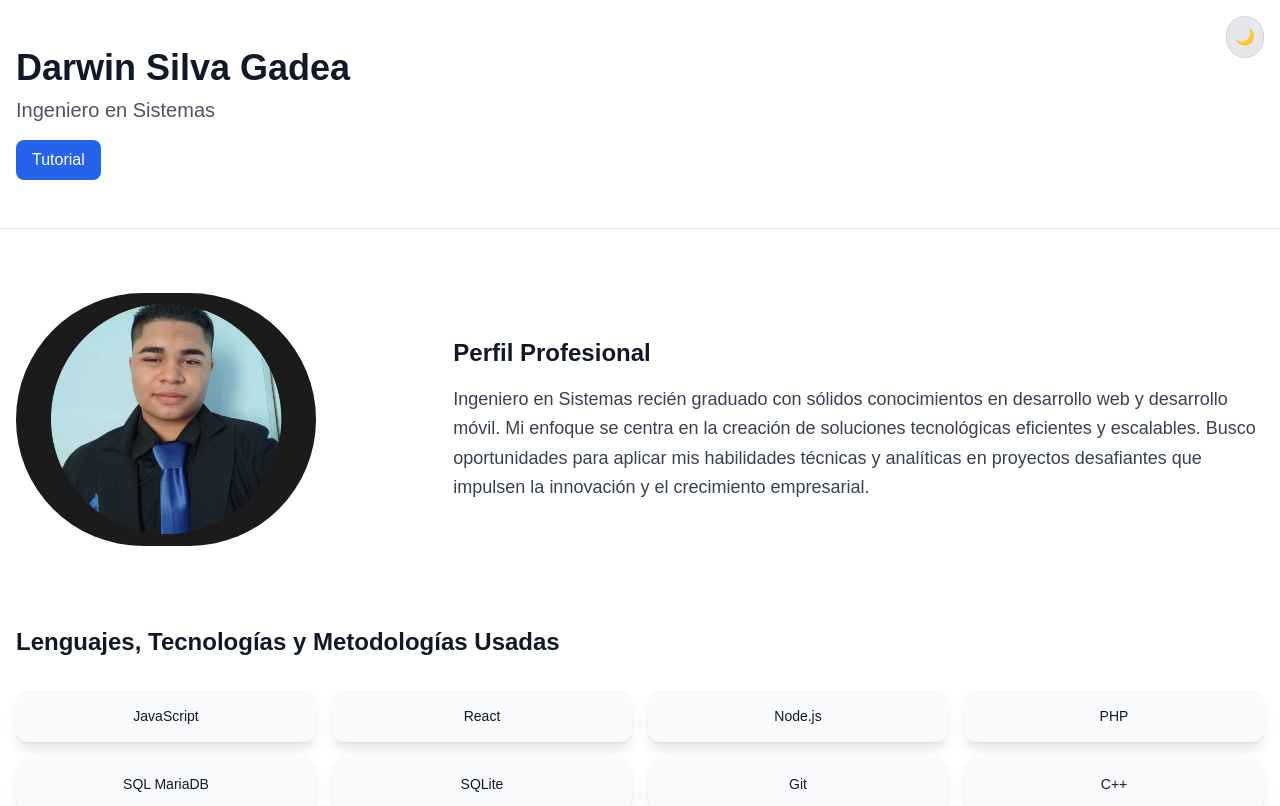
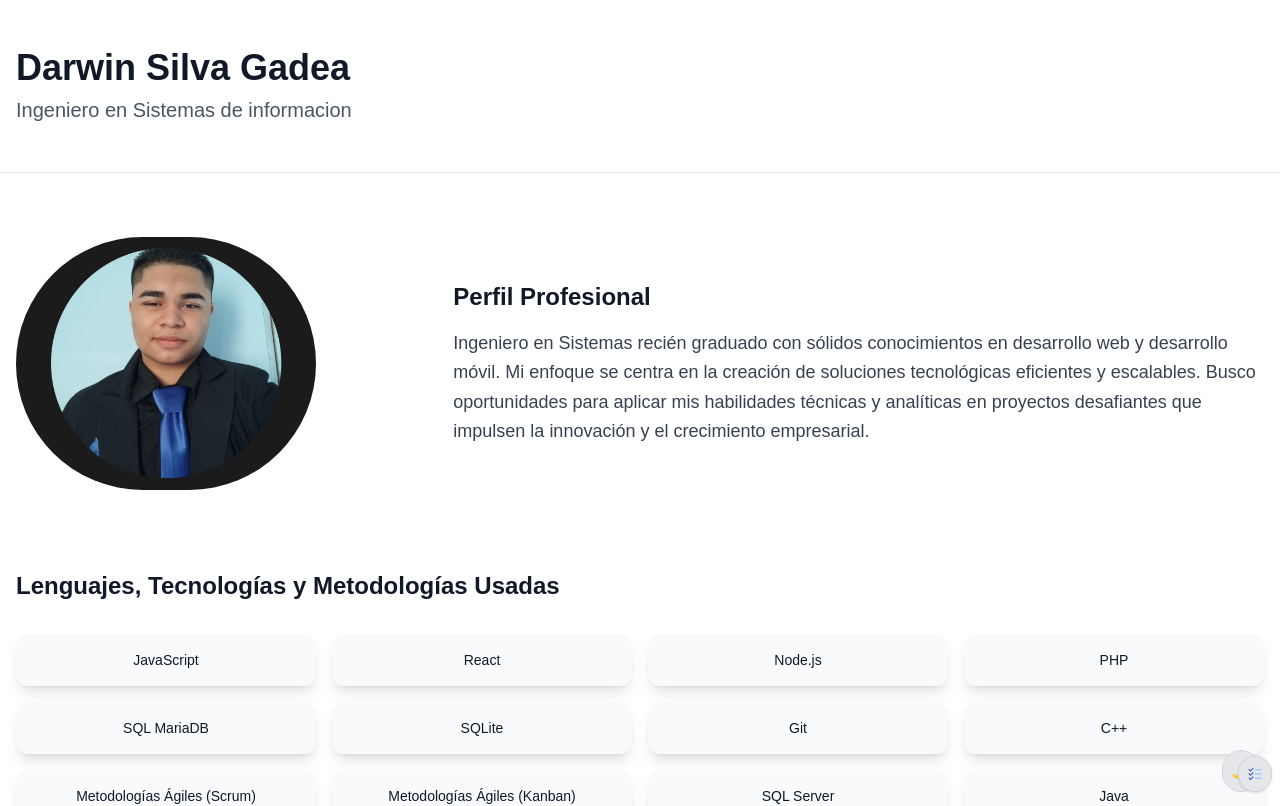
Before and after one commit to Infil505/portafolio, a Next.js app: page / in a window 1280 px wide. Shown: the top 806 px of the page. Built offline with nearby package versions, Linux system fonts and the light colour scheme.

Commit message:
agregado react-icons como dependencia; se implementó un botón para iniciar un tour interactivo en la página de portafolio y se mejoraron los identificadores de secciones

```diff
--- a/package.json
+++ b/package.json
@@ -17,6 +17,7 @@
     "next": "15.0.3",
     "react": "19.0.0-rc-66855b96-20241106",
     "react-dom": "19.0.0-rc-66855b96-20241106",
+    "react-icons": "^5.4.0",
     "tailwind-merge": "^2.5.5",
     "tailwindcss-animate": "^1.0.7"
   },
--- a/src/app/page.tsx
+++ b/src/app/page.tsx
@@ -5,17 +5,19 @@ import Image from "next/image"
 import { SocialLink } from "@/components/ui/social-link"
 import ThemeToggle from "@/components/ui/theme";
 import TechListWithTooltips from "@/components/ui/lista"
-import manualAu from "@/components/ui/manual"
+import {StartTourButton} from "@/components/ui/manual"
+
 
 export default function PortfolioPage() {
+
   return (
     <div className="min-h-screen bg-white dark:bg-gray-900">
       <header className="py-12 bg-white dark:bg-gray-900 border-b border-gray-200 dark:border-gray-800">
         <div className="container mx-auto px-4">
-          <h1 className="text-4xl font-bold text-gray-900 dark:text-white">Darwin Silva Gadea</h1>
-          <p className="text-xl text-gray-600 dark:text-gray-400 mt-2">Ingeniero en Sistemas</p>
+          <h1 id="nombre" className=" text-4xl font-bold text-gray-900 dark:text-white">Darwin Silva Gadea</h1>
+          <p id="carrera" className=" text-xl text-gray-600 dark:text-gray-400 mt-2">Ingeniero en Sistemas de informacion</p>
           <ThemeToggle />
-          <button onClick={manualAu} className="mt-4 px-4 py-2 bg-blue-600 text-white rounded-lg hover:bg-blue-700">Tutorial</button>
+          <StartTourButton />
         </div>
       </header>
 
@@ -52,7 +54,7 @@ export default function PortfolioPage() {
         </section>
 
         <section className="mb-20">
-          <h2 className="text-2xl font-semibold mb-8 text-gray-900 dark:text-white">Proyectos Destacados</h2>
+          <h2 id="proyectos" className="text-2xl font-semibold mb-8 text-gray-900 dark:text-white">Proyectos Destacados</h2>
           <div className="space-y-12">
             <Card className="border-0 shadow-sm">
               <CardContent className="p-6">
@@ -190,7 +192,7 @@ export default function PortfolioPage() {
           </div>
         </section>
 
-        <section>
+        <section id="contacto">
           <Card className="border-0 shadow-sm">
             <CardHeader>
               <CardTitle className="text-xl font-semibold text-gray-900 dark:text-white">Información de Contacto</CardTitle>
--- a/src/components/ui/lista.tsx
+++ b/src/components/ui/lista.tsx
@@ -41,10 +41,11 @@ export default function TechListWithTooltips() {
     { name: "Flutter", info: "Framework de código abierto desarrollado por Google para la creación de aplicaciones móviles. Lo he utilizado en el desarrollo de diversas aplicaciones móviles." },
     { name: "Dart", info: "Lenguaje de programación de código abierto desarrollado por Google. Lo he usado principalmente en proyectos de desarrollo móvil con Flutter." },
     { name: "Next.js", info: "Framework de JavaScript basado en React para la creación de aplicaciones web y sitios estáticos. Lo he utilizado en proyectos web para mejorar la experiencia de usuario y el rendimiento." },
+    { name: "Drive.js", info: "Librería de JavaScript que permite crear tutoriales paso a paso para explicar a los usuarios cómo utilizar una interfaz gráfica o una sección de una página web" },
   ];
 
   return (
-    <section className="mb-20">
+    <section id="herramientas" className="mb-20">
       <h2 className="text-2xl font-semibold mb-8 text-gray-900 dark:text-white">
         Lenguajes, Tecnologías y Metodologías Usadas
       </h2>
--- a/src/components/ui/manual.tsx
+++ b/src/components/ui/manual.tsx
@@ -1,21 +1,46 @@
-import exp from "constants";
+"use client";
 import { driver } from "driver.js";
+import { FcTodoList } from "react-icons/fc";
 import "driver.js/dist/driver.css";
-const manualAu = () => {
+import { Button } from "@/components/ui/button"
+
+export function StartTourButton() {
+  const startTour = () => {
     const driverObj = driver({
       showProgress: true,
     steps: [
-    { element: '#tour-example', popover: { title: 'Animated Tour Example', description: 'Here is the code example showing animated tour. Let\'s walk you through it.', side: "left", align: 'start' }},
-    { element: 'code .line:nth-child(1)', popover: { title: 'Import the Library', description: 'It works the same in vanilla JavaScript as well as frameworks.', side: "bottom", align: 'start' }},
-    { element: 'code .line:nth-child(2)', popover: { title: 'Importing CSS', description: 'Import the CSS which gives you the default styling for popover and overlay.', side: "bottom", align: 'start' }},
-    { element: 'code .line:nth-child(4) span:nth-child(7)', popover: { title: 'Create Driver', description: 'Simply call the driver function to create a driver.js instance', side: "left", align: 'start' }},
-    { element: 'code .line:nth-child(18)', popover: { title: 'Start Tour', description: 'Call the drive method to start the tour and your tour will be started.', side: "top", align: 'start' }},
-    { element: 'a[href="/docs/configuration"]', popover: { title: 'More Configuration', description: 'Look at this page for all the configuration options you can pass.', side: "right", align: 'start' }},
-    { popover: { title: 'Happy Coding', description: 'And that is all, go ahead and start adding tours to your applications.' } }
-  ]
+      {
+        element: "#nombre",
+        popover: { title: "Mi nombre", description: "Creador de esta pagina, la cual está dirigida a reclutadores y personas que tengan interes en colaboraciones profesionales." },
+      },
+      {
+        element: "#carrera",
+        popover: { title: "Carrera", description: "Estudios que tengo actualmente." },
+      },
+      {
+        element: "#herramientas",
+        popover: { title: "Lenguajes, Tecnologías y Metodologías Usadas", description: "En este apartado Se mencionan los lenguajes de programacion, tecnologias y las metodologias usadas por mi persona en diferentes proyectos ya sean de desarrollo movile o de desarrollo web." },
+      },
+
+      {
+        element: "#proyectos",
+        popover: { title: "Proyectos desarrollados", description: "En esta seccion se muestran tres de los proyectos desarrollados durente el transcurso de mi carrera universitaria" },
+      },
+      {
+        element: "#contacto",
+        popover: { title: "Forma de contacto", description: "Es una sección diseñada para que puedas comunicarte fácilmente con nosotros. Aquí encontrarás accesos directos como números de teléfono, correos electrónicos, o botones para enviarnos un mensaje rápido. Todo está pensado para facilitar tu experiencia y resolver tus dudas de manera inmediata." },
+      },
+    ],
     });
 
     driverObj.drive();
   };
 
-export default manualAu;
+  return (
+    <Button onClick={startTour} className="p-2 rounded-full border dark:border-gray-600 border-gray-300
+            bg-gray-200 dark:bg-gray-800 dark:text-white text-gray-700 fixed
+            bottom-2 right-2 z-50">
+      <FcTodoList />
+    </Button>
+  );
+}
--- a/src/components/ui/theme.tsx
+++ b/src/components/ui/theme.tsx
@@ -22,8 +22,8 @@ export default function ThemeToggle() {
     <button
       onClick={toggleTheme}
       className="p-2 rounded-full border dark:border-gray-600 border-gray-300
-                 bg-gray-200 dark:bg-gray-800 dark:text-white text-gray-700 fixed
-                 top-4 right-4 z-50"
+            bg-gray-200 dark:bg-gray-800 dark:text-white text-gray-700 fixed
+            bottom-2 right-5 z-50"
     >
       {theme === "light" ? "🌙" : "☀️"}
     </button>
```
Also changed, not shown: 1 other file (tests, documents, lock files or other folders). Lines whose indentation alone changed are shown as unchanged.
